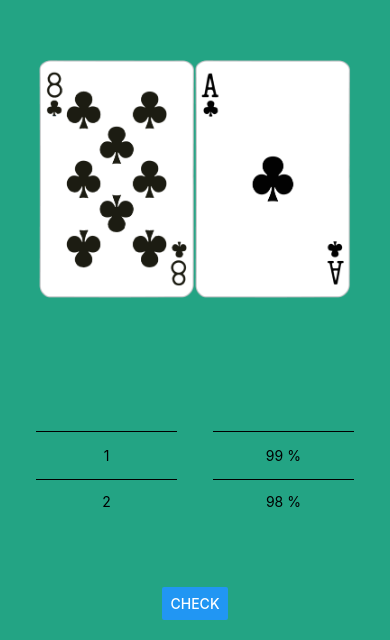
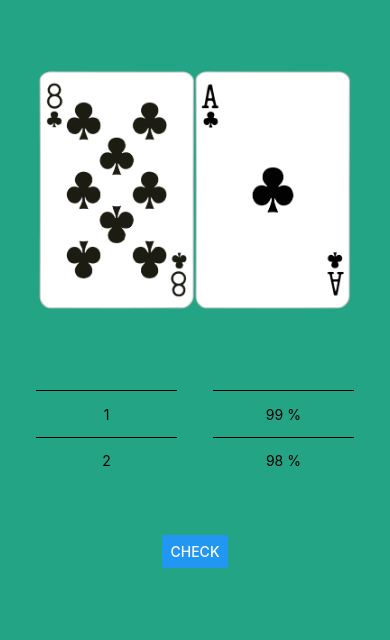
Before and after one commit to roblll/stringbet, a React Native app: screen / in a window 390 px wide. Shown: the part 204-844 px from the top of the page. Built offline with nearby package versions, Linux system fonts and the light colour scheme.

Commit message:
Update App.tsx to adjust spacing of controls and button containers

```diff
--- a/App.tsx
+++ b/App.tsx
@@ -101,21 +101,24 @@ const styles = StyleSheet.create({
     justifyContent: 'center',
   },
   headerContainer: {
-    flex: 1,
+    flex: 3,
   },
   cardsContainer: {
-    flex: 1,
+    flex: 3,
     flexDirection: 'row',
   },
   controlsContainer: {
-    flex: 1,
+    flex: 1.5,
     flexDirection: 'row',
     justifyContent: 'space-evenly',
     alignItems: 'center',
     width: '100%',
   },
   buttonContainer: {
+    flex: 1.5,
     marginBottom: 20,
+    justifyContent: 'center',
+    alignItems: 'center'
   },
 });
 
```
